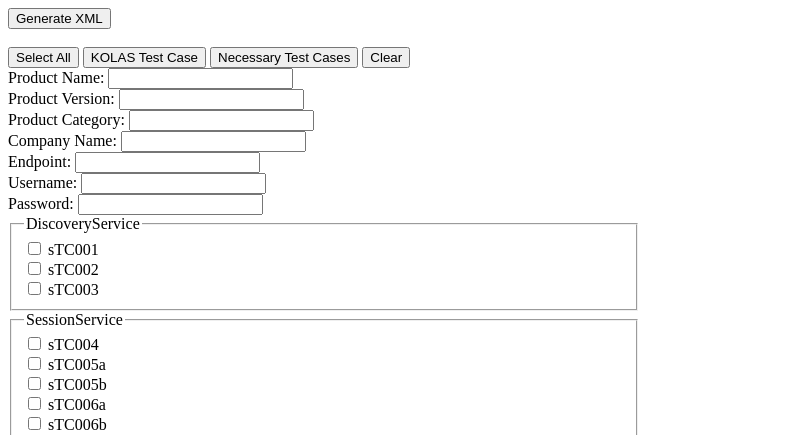
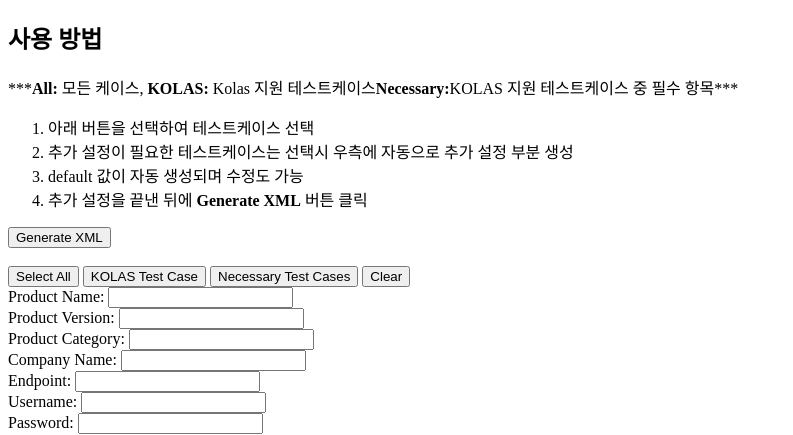
Before and after one commit to jongunee/kolas-testcase-generator, a Flask app: page / in a window 1280 px wide. Shown: the top 435 px of the page, without its empty margins (0-793 px from the left). Run offline with Flask 3, Linux system fonts and the light colour scheme.

Commit message:
description added

```diff
--- a/app.py
+++ b/app.py
@@ -63,7 +63,7 @@
 
         xml_content = generate_xml(device_info, selected_test_cases, additional_settings)
         response = make_response(xml_content)
-        response.headers["Content-Disposition"] = "attachment; filename=test_configuration.xml"
+        response.headers["Content-Disposition"] = "attachment; filename=deviceConfiguration.xml"
         return response
 
     # 각 테스트 케이스에 대한 설정 파일 존재 여부 확인
--- a/templates/index.html
+++ b/templates/index.html
@@ -12,6 +12,23 @@
     </style>
   </head>
   <body>
+    <section id="how-to-use">
+      <h2>사용 방법</h2>
+      <p>
+        ***<strong>All:</strong> 모든 케이스, <strong>KOLAS:</strong> Kolas 지원
+        테스트케이스<strong>Necessary:</strong>KOLAS 지원 테스트케이스 중 필수
+        항목***
+      </p>
+      <ol>
+        <li>아래 버튼을 선택하여 테스트케이스 선택</li>
+        <li>
+          추가 설정이 필요한 테스트케이스는 선택시 우측에 자동으로 추가 설정
+          부분 생성
+        </li>
+        <li>default 값이 자동 생성되며 수정도 가능</li>
+        <li>추가 설정을 끝낸 뒤에 <strong>Generate XML</strong> 버튼 클릭</li>
+      </ol>
+    </section>
     <form method="post">
       <div style="float: left; width: 50%">
         <input type="submit" value="Generate XML" /><br /><br />
```
